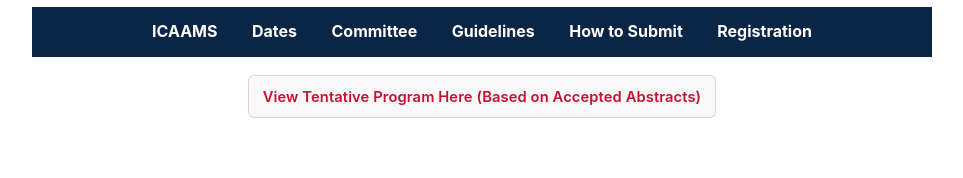
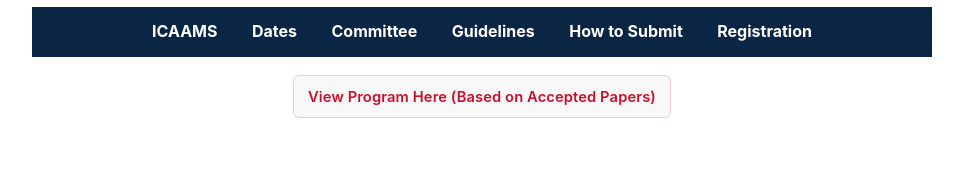
Before and after one commit to bratmg/bratmg.github.io, a plain HTML site: page index.html in a window 1280 px wide. Shown: the part 1286-1464 px from the top of the page, without its empty margins (158-1121 px from the left). Drawn offline with Linux system fonts and the light colour scheme.

Commit message:
added final program

```diff
--- a/index.html
+++ b/index.html
@@ -451,8 +451,8 @@
 
 <div class="program-banner-container">
     <div class="program-banner">
-        <a href="./assets/tentative_program_2026_09_16.pdf" target="_blank">
-            View Tentative Program Here (Based on Accepted Abstracts)
+        <a href="./assets/program_2026_11_06.pdf" target="_blank">
+            View Program Here (Based on Accepted Papers)
         </a>
     </div>
 </div>
```
Also changed, not shown: 1 other file.
